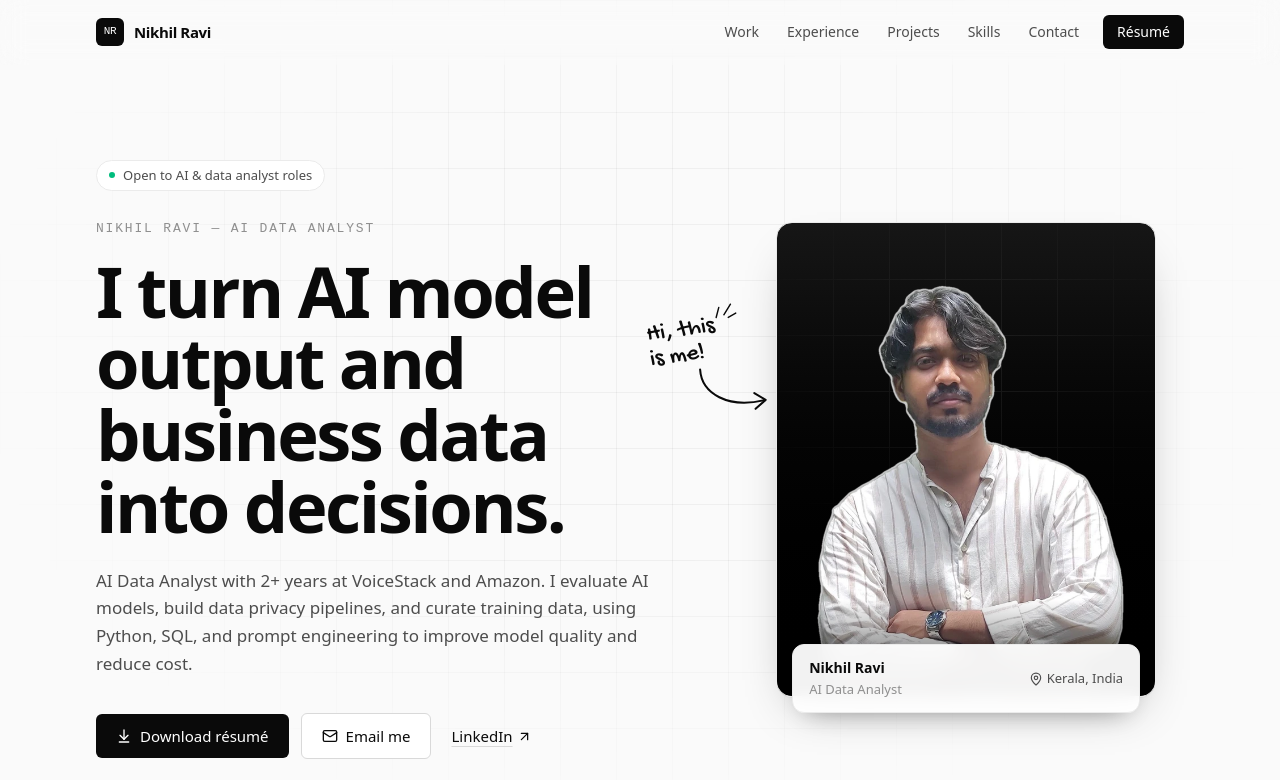
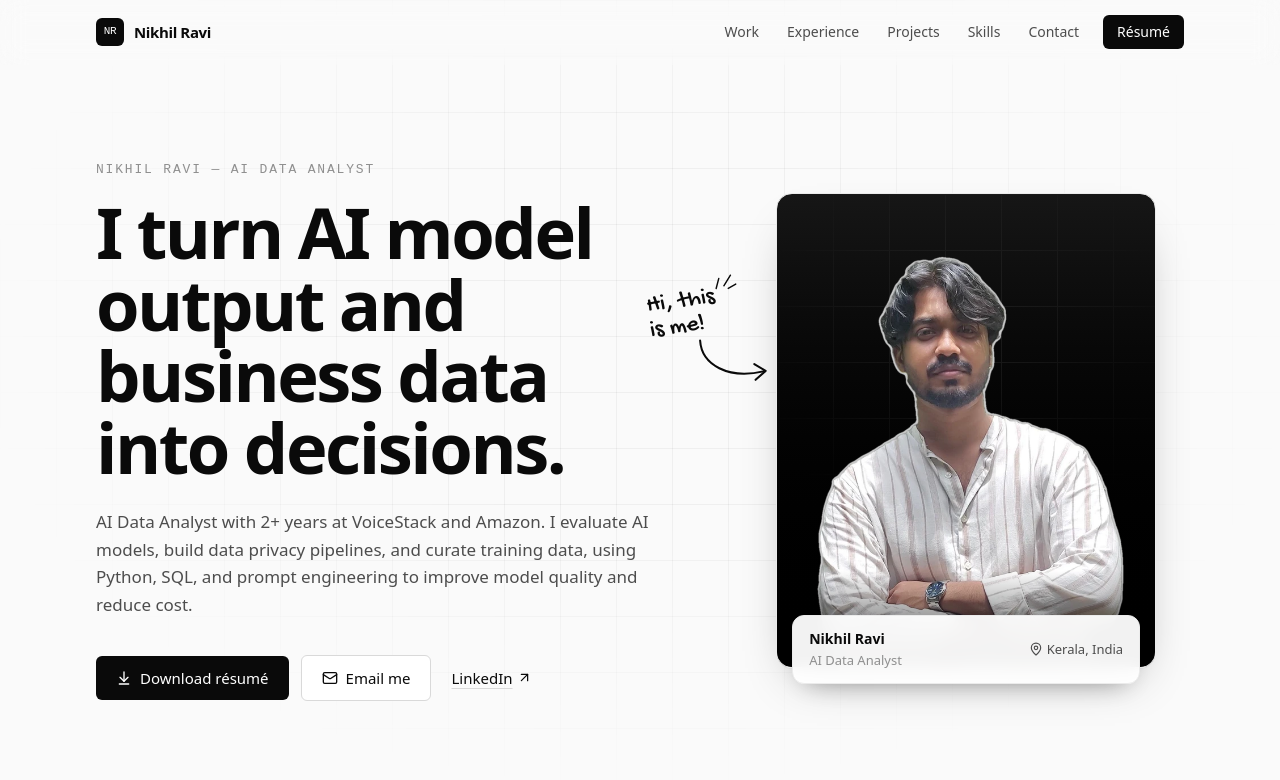
Before and after one commit to nikhilravi06/nikilrvi-portfolio, a React (Vite) app: page / in a window 1280 px wide. Shown: the top 780 px of the page. Built offline with nearby package versions, Linux system fonts and the light colour scheme.

Commit message:
Remove open-to-roles badge; tab title is just the name
Co-Authored-By: Claude Opus 5.5 <noreply@anthropic.com>
Claude-Session: https://claude.ai/code/session_01CJPsTJ3P69nUV2d9rVprZx

```diff
--- a/index.html
+++ b/index.html
@@ -22,7 +22,7 @@
       name="twitter:description"
       content="Nikhil Ravi, AI Data Analyst. Model evaluation, data privacy pipelines, and AI training data at VoiceStack and Amazon."
     />
-    <title>Nikhil Ravi — AI Data Analyst</title>
+    <title>Nikhil Ravi</title>
     <script type="application/ld+json">
       {
         "@context": "https://schema.org",
--- a/src/components/Page.tsx
+++ b/src/components/Page.tsx
@@ -68,13 +68,6 @@ export function Hero() {
       <div className="grid-bg pointer-events-none absolute inset-0" aria-hidden="true" />
       <div className={`${shell} relative grid items-center gap-12 pb-16 pt-14 md:grid-cols-[1.35fr_1fr] md:gap-16 md:pb-20 md:pt-24`}>
         <div>
-          <motion.p
-            {...rise(0)}
-            className="mb-7 inline-flex items-center gap-2 rounded-full border border-line bg-white px-3 py-1 text-[13px] text-body"
-          >
-            <span className="h-1.5 w-1.5 rounded-full bg-emerald-500" />
-            Open to AI &amp; data analyst roles
-          </motion.p>
           <motion.p {...rise(0.05)} className="font-mono text-[13px] uppercase tracking-[0.14em] text-muted">
             {site.name} — {site.role}
           </motion.p>
```
